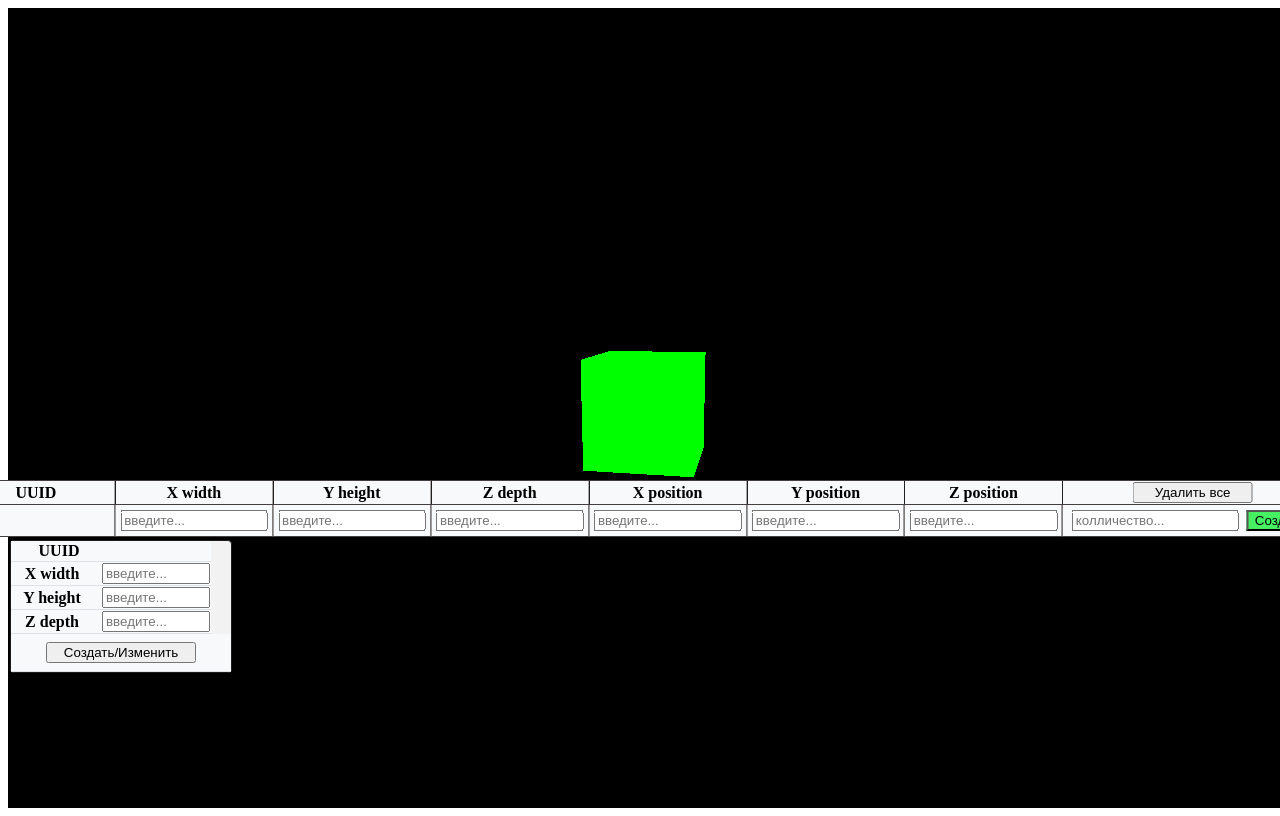
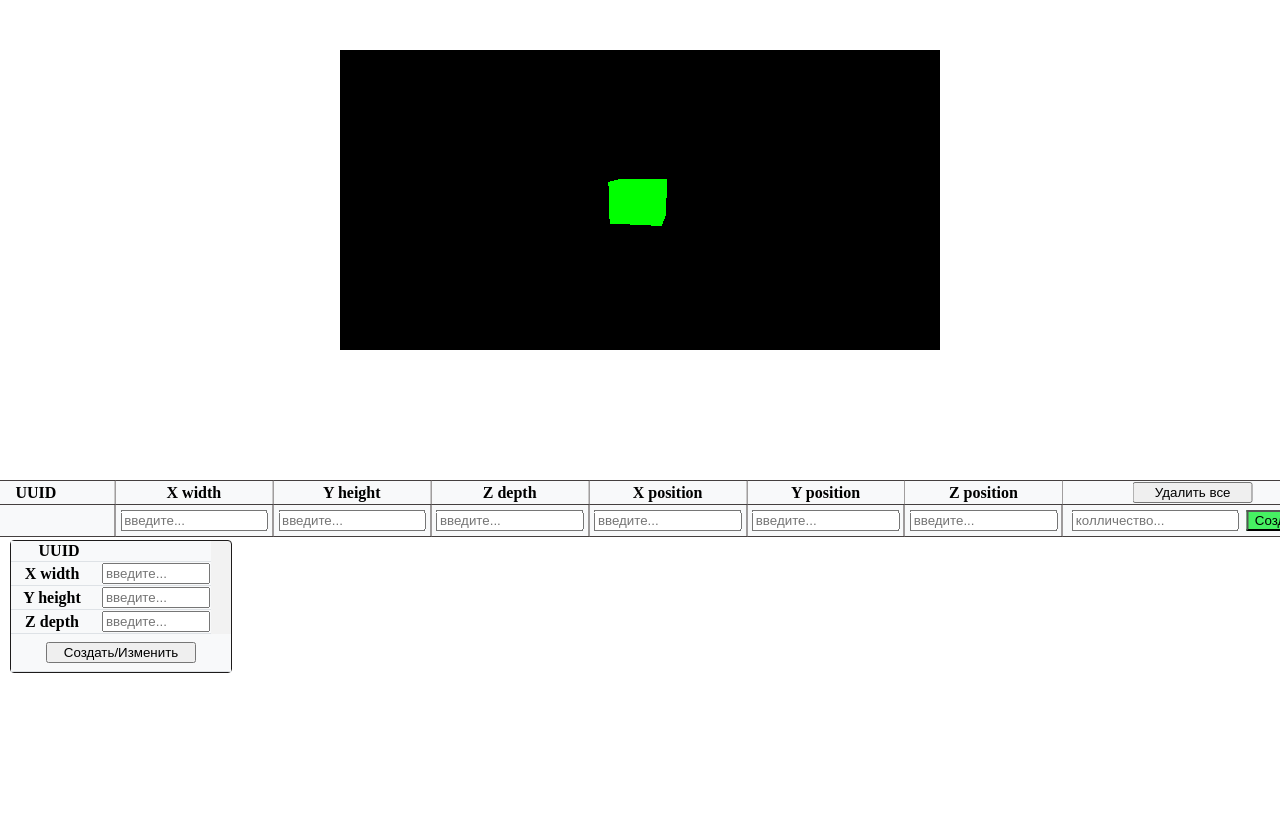
Before and after one commit to olegpopov2017/CA_react_remote, a React (Vite) app: page / in a window 1280 px wide. Built offline with nearby package versions, Linux system fonts and the light colour scheme.

Commit message:
adding css style for canvas threeJS

```diff
--- /dev/null
+++ b/src/components/TheeScene/ThreeScene.css
@@ -0,0 +1,6 @@
+.ThreeScene-container {
+  position: fixed;
+  bottom: 450px;
+  left: 50%;
+  transform: translateX(-50%);
+}
--- a/src/components/TheeScene/ThreeScene.jsx
+++ b/src/components/TheeScene/ThreeScene.jsx
@@ -1,3 +1,4 @@
+import './ThreeScene.css'
 import React, { useEffect, useRef } from 'react'
 import * as THREE from 'three'
 
@@ -15,13 +16,12 @@ const ThreeScene = () => {
     )
 
     const renderer = new THREE.WebGLRenderer()
-    renderer.setSize(window.innerWidth, window.innerHeight) // Устанавливаем размеры канваса
+    renderer.setSize(600, 300) // Устанавливаем размеры канваса
 
-    // Очистка контейнера перед добавлением нового canvas
-    // if (mountRef.current) {
-    mountRef.current.innerHTML = '' // Удаляем старый canvas, если он есть
-    mountRef.current.appendChild(renderer.domElement) // Добавляем новый canvas
-    // }
+    // Добавляем canvas только один раз
+    if (!mountRef.current.hasChildNodes()) {
+      mountRef.current.appendChild(renderer.domElement) // Добавляем новый canvas
+    }
 
     // Добавляем куб
     const geometry = new THREE.BoxGeometry()
@@ -46,11 +46,17 @@ const ThreeScene = () => {
 
     // Очистка ресурсов при размонтировании компонента
     return () => {
-      renderer.dispose()
+      // Останавливаем анимацию
+      renderer.dispose() // Освобождаем ресурсы рендерера
+
+      // Удаляем canvas элемент
+      if (mountRef.current) {
+        mountRef.current.innerHTML = '' // Удаляем старый canvas
+      }
     }
   }, []) // Пустой массив зависимостей — эффект выполнится только один раз
 
-  return <div ref={mountRef} /> // Контейнер для сцены
+  return <div className="ThreeScene-container" ref={mountRef} /> // Контейнер для сцены
 }
 
 export default ThreeScene
```
